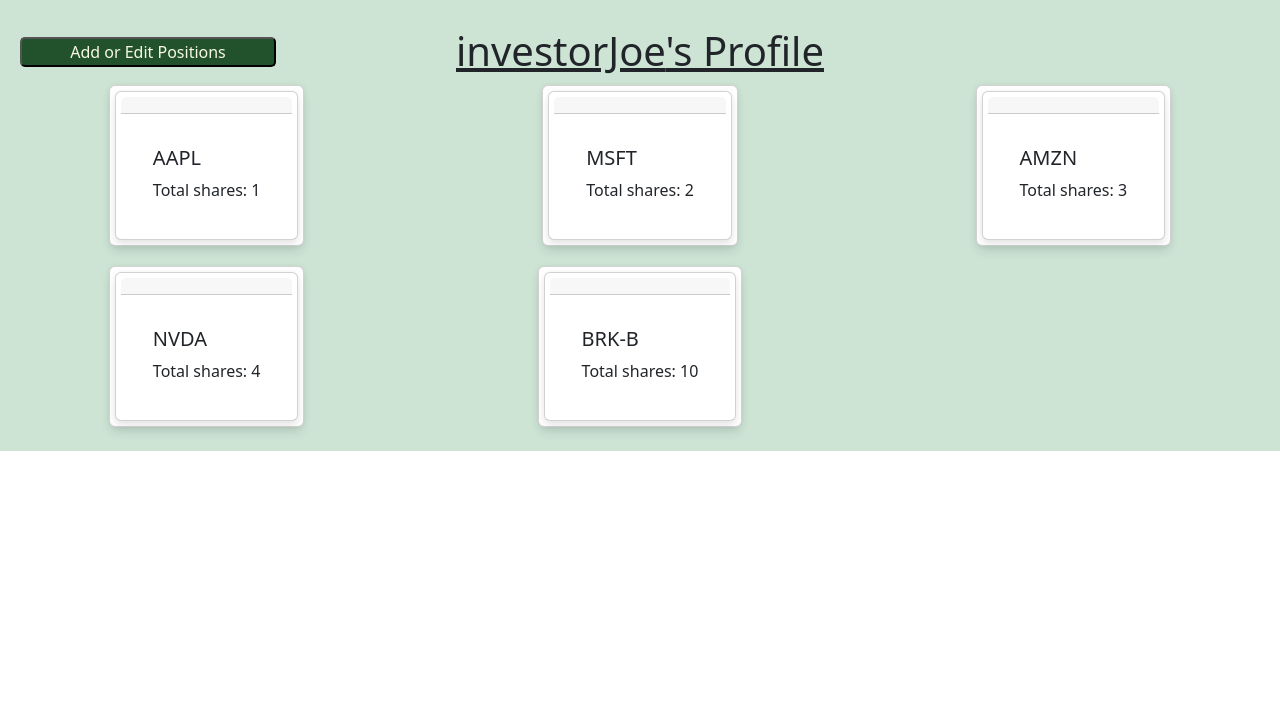
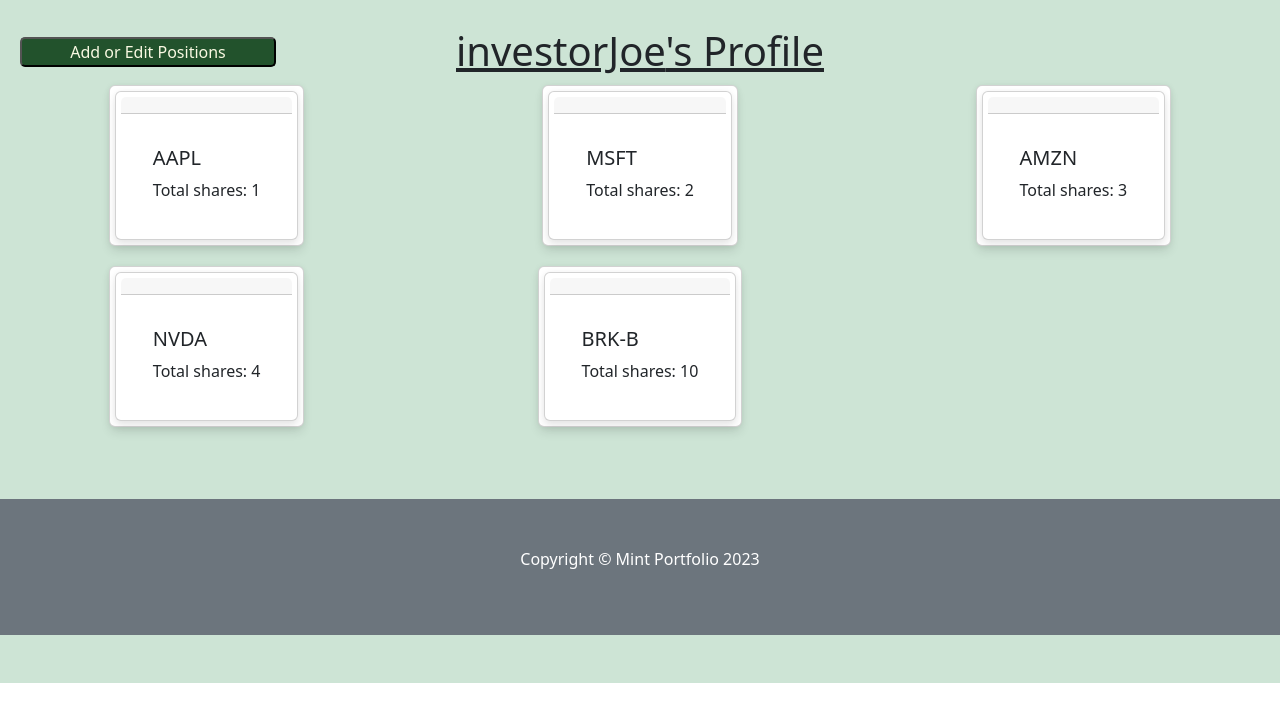
Before and after one commit to emath12/MintPorfolio, a React app in the folder finance_app/: page /profile in a window 1280 px wide. Shown: the part 63-784 px from the top of the page. Built offline with nearby package versions, Linux system fonts and the light colour scheme; no server answers.

Commit message:
Small improvements to style

```diff
--- a/finance_app/src/components/auth/ProfilePage.css
+++ b/finance_app/src/components/auth/ProfilePage.css
@@ -1,7 +1,9 @@
-.ProfPage {
-    background-color:#CDE4D5;
-    padding: 0;
-    position: relative;
+.ProfilePage {
+    background-color: #CDE4D5;
+  width: "100%";
+  height: "100%";
+  display: flex;
+  flex-direction: column;
 }
 
 .Top {
--- a/finance_app/src/components/auth/ProfilePage.js
+++ b/finance_app/src/components/auth/ProfilePage.js
@@ -2,6 +2,7 @@
 import React, { useState, useEffect, useRef } from 'react';
 import {Link, NavLink, useNavigate } from 'react-router-dom';
 import Header from '../user/Header.js';
+import Footer from '../user/Footer.js'
 import Card from 'react-bootstrap/Card';
 import axios from "axios";
 
@@ -80,8 +81,9 @@
 
     return (
         <>
-            <div className="ProfPage">
+            <div className="ProfilePage">
                 <Header />
+
                     <div className='Top'>
                         <h1 className='Username'>
                             <u>{profile.username}'s Profile</u>
@@ -101,6 +103,7 @@
                         }
                     </div>
                     <br></br>
+                <Footer></Footer>
             </div>
             <center>
             </center>
--- a/finance_app/src/components/user/Home.js
+++ b/finance_app/src/components/user/Home.js
@@ -68,7 +68,7 @@
                                     <Card.Text>
                                     Our state-of-the-art tools will allow you the financial insights and freedom required to strategically grow your holdings.
                                     </Card.Text>
-                                <Card.Img variant="top" src="https://www.yankodesign.com/images/design_news/2022/12/scalar-architecture-cabin/scalar_architecture_metal_cabin_yanko_design_03.jpg" />
+                                <Card.Img variant="top" src="https://cdn.homedit.com/wp-content/uploads/2020/03/Villas-Jonc-Swiss-Christian-von-D%C3%BCring-design.jpg" />
                                 </Card.Body>
                             </Card>
                         </Col>
```
